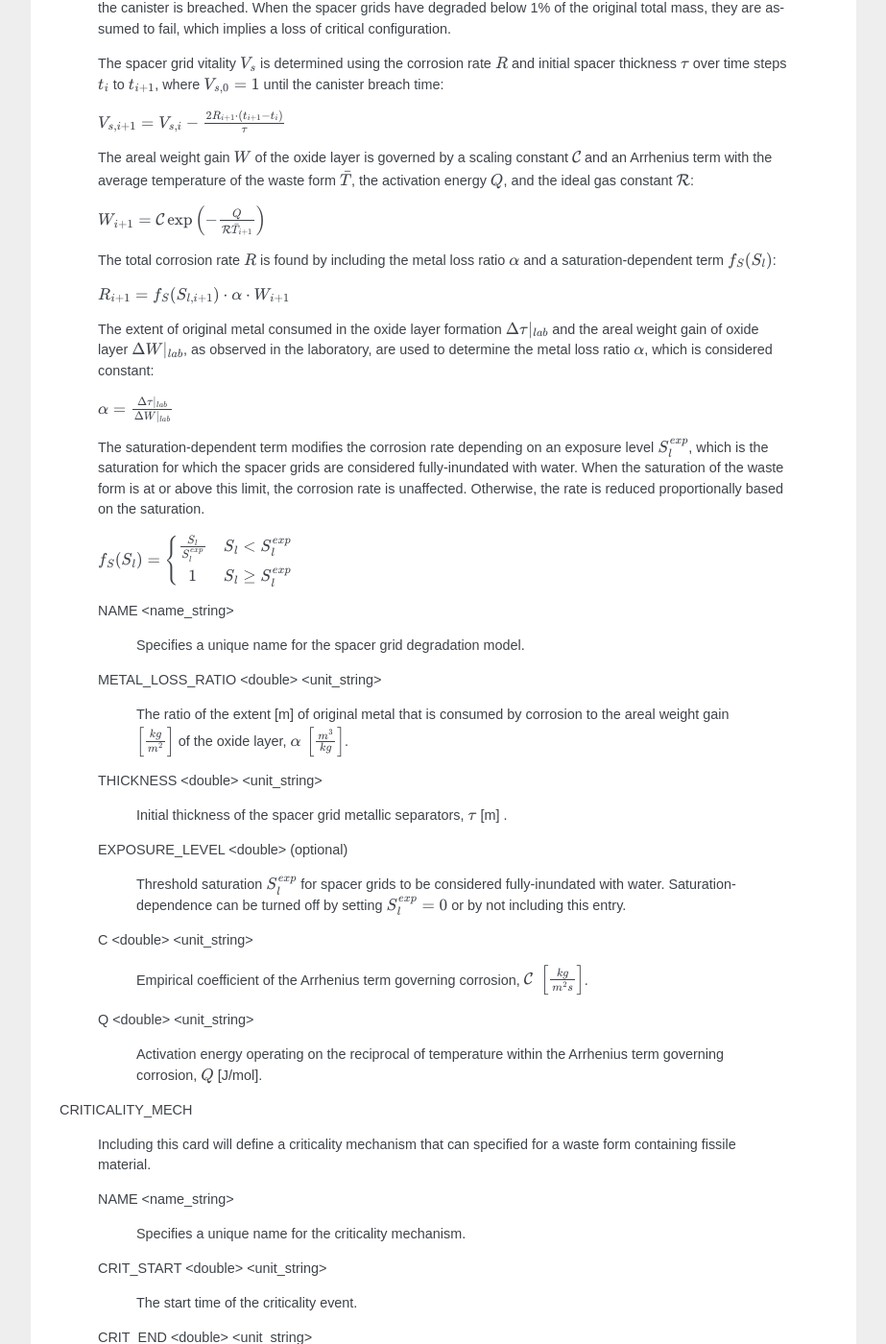
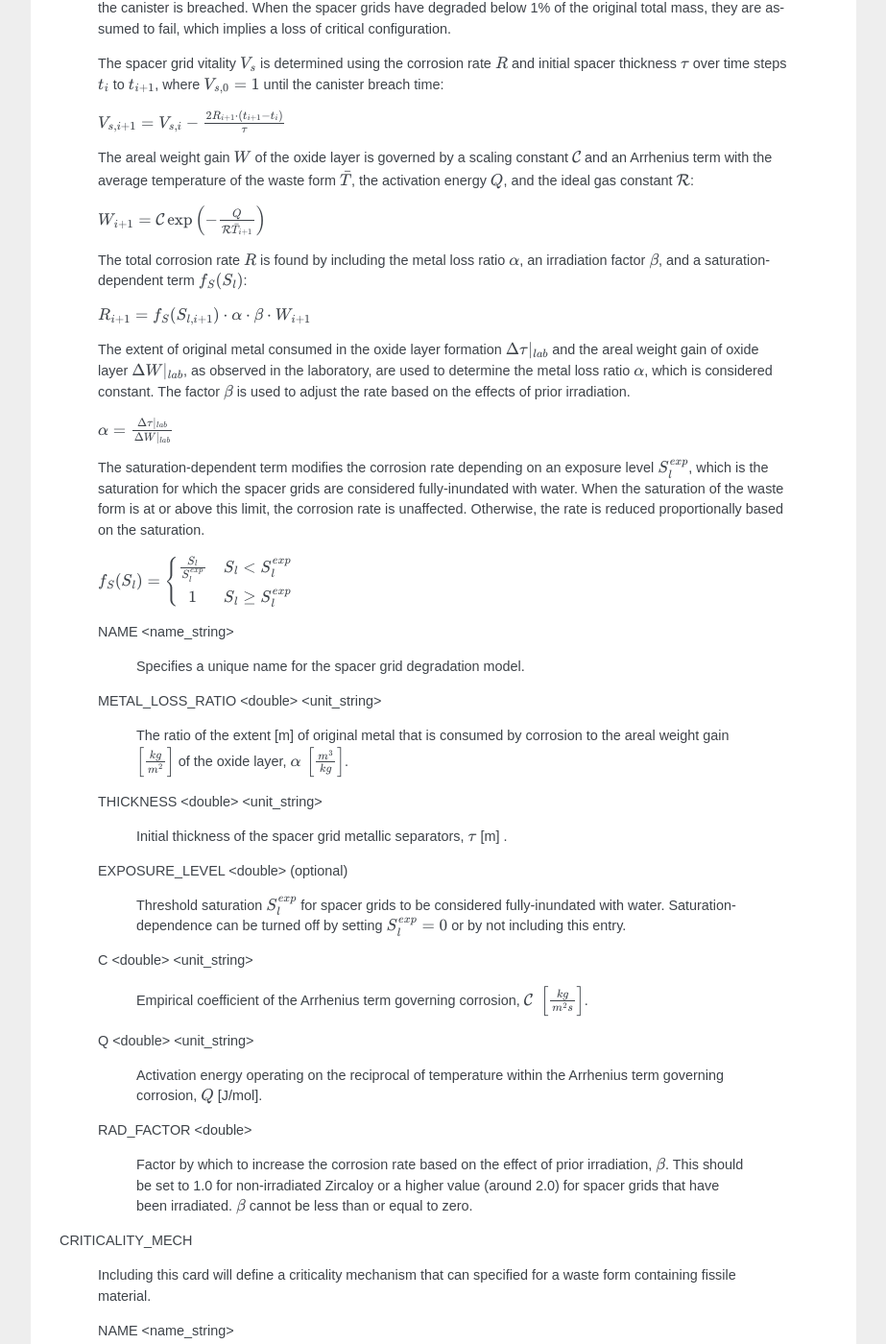
Before and after one commit to Miracloon/pflotran-documentation, a Sphinx documentation site: the page built from source/user_guide/cards/gdsa/waste_form_general_card.rst, in a window 1280 px wide and 1400 px high, scrolled down 11220 px. Shown: the whole window at 96% size, without its empty margins (318-1241 px from the left). Built offline with Sphinx 7.4.7, drawn with Linux system fonts in a browser that asks for light colours; some of the changed text lies outside the part shown.

Commit message:
GDSA-355: Add irradiation factor to spacer grid degradation model.

```diff
--- a/source/user_guide/cards/gdsa/waste_form_general_card.rst
+++ b/source/user_guide/cards/gdsa/waste_form_general_card.rst
@@ -652,11 +652,11 @@ SPACER_DEGRADATION_MECHANISM
 
  :math:`W_{i+1}=\mathcal{C}\exp{\left(-\frac{Q}{\mathcal{R}\bar{T}_{i+1}}\right)}`
 
- The total corrosion rate :math:`R` is found by including the metal loss ratio :math:`\alpha` and a saturation-dependent term :math:`f_{S}(S_{l})`:
+ The total corrosion rate :math:`R` is found by including the metal loss ratio :math:`\alpha`, an irradiation factor :math:`\beta`, and a saturation-dependent term :math:`f_{S}(S_{l})`:
 
- :math:`R_{i+1}=f_{S}(S_{l,i+1})\cdot \alpha\cdot W_{i+1}`
+ :math:`R_{i+1}=f_{S}(S_{l,i+1})\cdot \alpha\cdot\beta\cdot W_{i+1}`
 
- The extent of original metal consumed in the oxide layer formation :math:`\Delta\tau|_{lab}` and the areal weight gain of oxide layer :math:`\Delta W|_{lab}`, as observed in the laboratory, are used to determine the metal loss ratio :math:`\alpha`, which is considered constant:
+ The extent of original metal consumed in the oxide layer formation :math:`\Delta\tau|_{lab}` and the areal weight gain of oxide layer :math:`\Delta W|_{lab}`, as observed in the laboratory, are used to determine the metal loss ratio :math:`\alpha`, which is considered constant. The factor :math:`\beta` is used to adjust the rate based on the effects of prior irradiation.
 
  :math:`\alpha=\frac{\Delta\tau|_{lab}}{\Delta W|_{lab}}`
 
@@ -690,6 +690,10 @@ SPACER_DEGRADATION_MECHANISM
  Q <double> <unit_string>
 
   Activation energy operating on the reciprocal of temperature within the Arrhenius term governing corrosion, :math:`Q` [J/mol].
+
+ RAD_FACTOR <double>
+
+  Factor by which to increase the corrosion rate based on the effect of prior irradiation, :math:`\beta`. This should be set to 1.0 for non-irradiated Zircaloy or a higher value (around 2.0) for spacer grids that have been irradiated. :math:`\beta` cannot be less than or equal to zero.
 
 .. _waste-form-general-criticality-mechanism:
 
@@ -903,7 +907,8 @@ CRITICALITY_MECH
      THICKNESS         5.00000d-04  m
      EXPOSURE_LEVEL    9.93317d-01
      C                 3.47000d+07  mg/day-dm^2
-     Q                 2.26750d+04  cal/mol
+     Q                 2.27570d+04  cal/mol
+     RAD_FACTOR        2.00000d+00
    /
 
 
```
